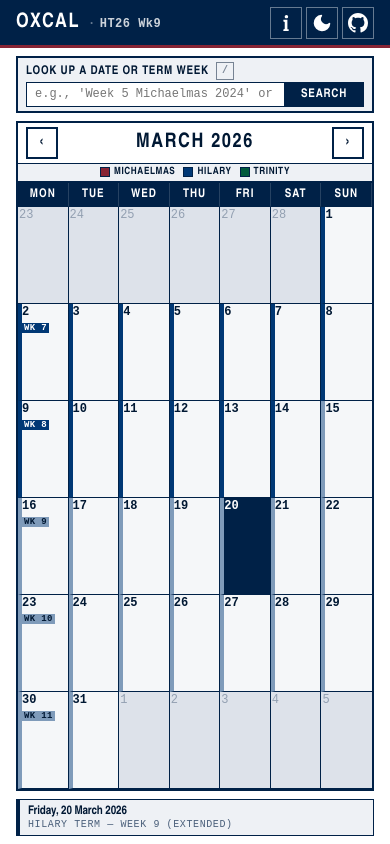
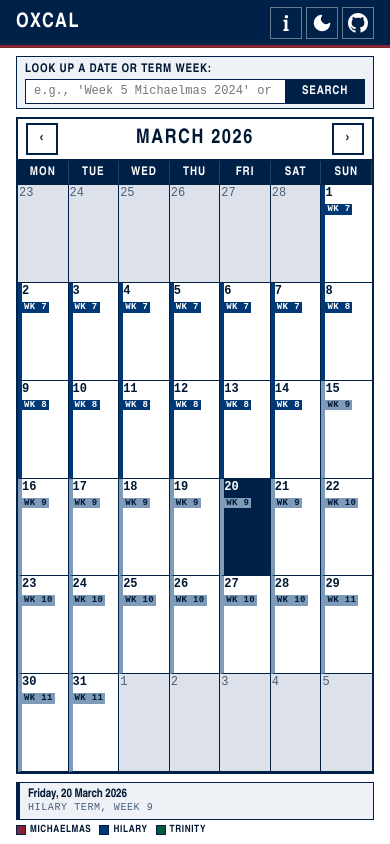
Before and after one commit to raphael-milliere/oxcal, a website built with Vite: page index.html in a window 390 px wide. Built offline with nearby package versions, Linux system fonts and the light colour scheme; a web font is replaced by a local one.

Commit message:
Revert "style: improve calendar design with visual rhythm, reduced noise, and better UX"
This reverts commit 38c040bfd2347b9c9bb257847634ffd3cc48d6bf.

```diff
--- a/index.html
+++ b/index.html
@@ -52,7 +52,6 @@
         <div class="header-text">
           <h1 class="app-title">OxCal</h1>
           <p class="app-subtitle">Oxford University Term Calendar</p>
-          <span id="term-context" class="term-context"></span>
         </div>
         <div class="header-actions">
           <button type="button"
@@ -101,7 +100,7 @@
       <section class="search-section" aria-label="Date Search">
         <div class="search-container">
           <label for="date-search" class="search-label">
-            Look up a date or term week <kbd class="search-kbd">/</kbd>
+            Look up a date or term week:
           </label>
           <div class="search-input-group">
             <input
@@ -130,11 +129,6 @@
             <span aria-hidden="true">›</span>
           </button>
         </div>
-        <div class="calendar-legend" aria-label="Term colour key">
-          <div class="legend-item"><span class="legend-color michaelmas"></span> Michaelmas</div>
-          <div class="legend-item"><span class="legend-color hilary"></span> Hilary</div>
-          <div class="legend-item"><span class="legend-color trinity"></span> Trinity</div>
-        </div>
         <div id="calendar-grid" class="calendar-grid" role="grid" aria-label="Calendar">
           <!-- Calendar will be generated here -->
         </div>
@@ -144,6 +138,11 @@
       <section class="info-panel-section" aria-label="Date Information">
         <div id="info-panel" class="info-panel" aria-live="polite">
           <!-- Unified information display will be shown here -->
+        </div>
+        <div class="term-legend" aria-label="Term colour key">
+          <div class="legend-item"><span class="legend-color michaelmas"></span> Michaelmas</div>
+          <div class="legend-item"><span class="legend-color hilary"></span> Hilary</div>
+          <div class="legend-item"><span class="legend-color trinity"></span> Trinity</div>
         </div>
       </section>
 
--- a/src/css/base.css
+++ b/src/css/base.css
@@ -23,11 +23,6 @@
   --color-text: #001833;  /* Very dark Oxford Blue */
   --color-text-muted: #4a5f7a;
   --color-muted-bg: #dde2ea;  /* Stronger muted background */
-
-  /* Term background tints for calendar rhythm */
-  --color-michaelmas-tint: #faf6f7;
-  --color-hilary-tint: #f5f7f9;
-  --color-trinity-tint: #f5f8f7;
 
   /* Typography - Intentional brutalist choices */
   --font-family: 'Familjen Grotesk', 'Arial Narrow', Helvetica, sans-serif;
@@ -268,14 +263,18 @@ th {
   font-family: var(--font-family-mono);
 }
 
-/* Minimal transitions - snappy brutalist feel without visual flicker */
+/* Remove animations for brutalist design (scoped to app elements) */
+.app-header,
+.app-main,
+.calendar-grid,
 .calendar-day,
+.search-section,
+.info-panel,
+.modal-overlay,
 .nav-button,
 .theme-toggle,
-.info-button,
-.github-button,
 .search-button,
-.btn,
-.suggestion-item {
-  transition: background-color 60ms ease-out, color 60ms ease-out, border-color 60ms ease-out;
+.btn {
+  animation: none !important;
+  transition: none !important;
 }
--- a/src/css/components.css
+++ b/src/css/components.css
@@ -31,19 +31,6 @@
   border-right: none;
 }
 
-.day-abbr {
-  display: none;
-}
-
-@media (max-width: 374px) {
-  .day-full {
-    display: none;
-  }
-  .day-abbr {
-    display: inline;
-  }
-}
-
 /* Calendar Day Cell */
 .calendar-day {
   background-color: var(--color-background);
@@ -66,19 +53,6 @@
 
 .calendar-day:hover:not(.other-month) {
   background-color: var(--color-surface);
-}
-
-/* Term background tints for visual rhythm */
-.calendar-day.term-michaelmas:not(.other-month):not(.highlighted):not(.today) {
-  background-color: var(--color-michaelmas-tint);
-}
-
-.calendar-day.term-hilary:not(.other-month):not(.highlighted):not(.today) {
-  background-color: var(--color-hilary-tint);
-}
-
-.calendar-day.term-trinity:not(.other-month):not(.highlighted):not(.today) {
-  background-color: var(--color-trinity-tint);
 }
 
 .calendar-day.other-month {
@@ -229,11 +203,6 @@
 .calendar-day.other-month .day-number {
   color: var(--color-text-muted);
   font-weight: 400;
-  opacity: 0.5;
-}
-
-.calendar-day.other-month.highlighted {
-  opacity: 0.5;
 }
 
 /* Term Week Badge - Readable labels */
--- a/src/css/layout.css
+++ b/src/css/layout.css
@@ -61,24 +61,6 @@
   letter-spacing: 0.04em;
   opacity: 0.7;
   display: none; /* Hide on mobile by default */
-}
-
-.term-context {
-  font-size: var(--font-size-sm);
-  font-family: var(--font-family-mono);
-  font-weight: 700;
-  letter-spacing: 0.04em;
-  opacity: 0.8;
-}
-
-.term-context:empty {
-  display: none;
-}
-
-.term-context:not(:empty)::before {
-  content: '·';
-  margin-right: var(--spacing-sm);
-  opacity: 0.5;
 }
 
 /* Theme Toggle - Minimal square button */
@@ -202,7 +184,7 @@
 
 /* Search Section - Compact, visually subordinate to calendar */
 .search-section {
-  border: var(--border-width-thick) solid var(--color-border);
+  border: var(--border-width) solid var(--color-border);
   padding: var(--spacing-sm) var(--spacing-md);
   margin-bottom: var(--spacing-md);
   background: var(--color-surface);
@@ -220,23 +202,6 @@
   margin-bottom: var(--spacing-xs);
   text-transform: uppercase;
   letter-spacing: 0.06em;
-}
-
-.search-kbd {
-  display: inline-flex;
-  align-items: center;
-  justify-content: center;
-  min-width: 18px;
-  height: 18px;
-  padding: 0 4px;
-  font-family: var(--font-family-mono);
-  font-size: 10px;
-  font-weight: 700;
-  border: var(--border-width) solid currentColor;
-  opacity: 0.5;
-  vertical-align: middle;
-  margin-left: var(--spacing-sm);
-  text-transform: none;
 }
 
 .search-input-group {
@@ -369,15 +334,12 @@
   opacity: 0.8;
 }
 
-.calendar-legend {
+.term-legend {
   display: flex;
   flex-direction: row;
   gap: var(--spacing-xl);
-  padding: var(--spacing-xs) var(--spacing-md);
-  border-bottom: var(--border-width) solid var(--color-border);
-  background: var(--color-surface);
-  flex-shrink: 0;
-  justify-content: center;
+  margin-top: var(--spacing-sm);
+  font-size: var(--font-size-sm);
 }
 
 .legend-item {
@@ -485,7 +447,7 @@
     padding: var(--spacing-xs) var(--spacing-md);
   }
 
-  .calendar-legend {
+  .term-legend {
     display: none;
   }
 }
@@ -504,7 +466,7 @@
     font-size: 10px;
   }
 
-  .calendar-legend {
+  .term-legend {
     gap: var(--spacing-md);
   }
 
@@ -539,10 +501,6 @@
 
   .app-subtitle {
     display: inline;
-  }
-
-  .term-context {
-    display: none;
   }
 
   .calendar-header {
--- a/src/css/themes.css
+++ b/src/css/themes.css
@@ -24,15 +24,10 @@
   --color-hilary-faded: #2e4a64;
   --color-trinity-faded: #2a5240;
 
-  /* Term background tints for calendar rhythm */
-  --color-michaelmas-tint: #1a1c2e;
-  --color-hilary-tint: #111f33;
-  --color-trinity-tint: #0f1f2e;
-
   /* Dark neutrals */
   --color-background: #0a1628;
   --color-surface: #111e33;
-  --color-border: #2a4f7a;
+  --color-border: #1e3a5f;
   --color-text: #dce6f0;
   --color-text-muted: #7a96b4;
   --color-muted-bg: #0e1a2d;
--- a/src/js/app.js
+++ b/src/js/app.js
@@ -44,7 +44,6 @@ async function init() {
     initializeEventListeners();
     handleURLParams();
     updateInfoPanel('today');
-    updateHeaderTermContext();
 
     showLoading(false);
   } catch (error) {
@@ -198,16 +197,6 @@ function initializeEventListeners() {
       }
     });
   }
-
-  // Global "/" keyboard shortcut to focus search
-  document.addEventListener('keydown', (e) => {
-    if (e.key === '/' && !e.target.closest('input, textarea, select') &&
-        !document.getElementById('info-modal')?.classList.contains('active')) {
-      e.preventDefault();
-      const searchInput = document.getElementById('date-search');
-      if (searchInput) searchInput.focus();
-    }
-  });
 }
 
 /**
@@ -540,26 +529,6 @@ function updateMonthHeader() {
 }
 
 /**
- * Update header term context indicator (mobile)
- */
-function updateHeaderTermContext() {
-  const el = document.getElementById('term-context');
-  if (!el) return;
-
-  const today = getToday();
-  const termWeek = findTermWeekForDate(today);
-
-  if (termWeek) {
-    const abbrevs = { michaelmas: 'MT', hilary: 'HT', trinity: 'TT' };
-    const abbrev = abbrevs[termWeek.term.toLowerCase()] || termWeek.term;
-    const year = String(today.getFullYear()).slice(-2);
-    el.textContent = `${abbrev}${year} Wk${termWeek.week}`;
-  } else {
-    el.textContent = '';
-  }
-}
-
-/**
  * Update the unified info panel based on current state
  */
 function updateInfoPanel(mode, data = null) {
@@ -576,13 +545,10 @@ function updateInfoPanel(mode, data = null) {
 
       if (todayTermWeek) {
         const termName = todayTermWeek.term.charAt(0).toUpperCase() + todayTermWeek.term.slice(1);
-        const weekLabel = todayTermWeek.week >= 1 && todayTermWeek.week <= 8
-          ? `Week ${todayTermWeek.week} of 8`
-          : `Week ${todayTermWeek.week} (extended)`;
         html = `
           <div class="info-content">
             <div class="info-line primary">${formatDate(today, 'full')}</div>
-            <div class="info-line secondary">${termName} Term — ${weekLabel}</div>
+            <div class="info-line secondary">${termName} Term, Week ${todayTermWeek.week}</div>
           </div>
         `;
       } else {
@@ -603,13 +569,10 @@ function updateInfoPanel(mode, data = null) {
 
       if (selectedTermWeek) {
         const termName = selectedTermWeek.term.charAt(0).toUpperCase() + selectedTermWeek.term.slice(1);
-        const weekLabel = selectedTermWeek.week >= 1 && selectedTermWeek.week <= 8
-          ? `Week ${selectedTermWeek.week} of 8`
-          : `Week ${selectedTermWeek.week} (extended)`;
         html = `
           <div class="info-content">
             <div class="info-line primary">${formatDate(selectedDate, 'full')}</div>
-            <div class="info-line secondary">${termName} Term — ${weekLabel}</div>
+            <div class="info-line secondary">${termName} Term, Week ${selectedTermWeek.week}</div>
           </div>
         `;
       } else {
--- a/src/js/components/calendar.js
+++ b/src/js/components/calendar.js
@@ -217,9 +217,8 @@ export class Calendar {
     dayNumber.textContent = date.getDate();
     dayDiv.appendChild(dayNumber);
 
-    // Add term week badge - show on Mondays by default, all days when highlighted
-    const isMonday = date.getDay() === 1;
-    if (termWeek && (isCurrentMonth || isHighlighted) && (isMonday || isHighlighted)) {
+    // Add term week badge if applicable
+    if (termWeek && (isCurrentMonth || isHighlighted)) {
       const badge = document.createElement('div');
       badge.innerHTML = this.createTermWeekBadge(termWeek);
       dayDiv.appendChild(badge);
@@ -262,12 +261,11 @@ export class Calendar {
     // Clear container
     this.container.innerHTML = '';
 
-    // Add day headers with abbreviated variants for small screens
-    const dayAbbrs = ['M', 'T', 'W', 'T', 'F', 'S', 'S'];
+    // Add day headers
     this.dayNames.forEach((dayName, index) => {
       const header = document.createElement('div');
       header.className = 'calendar-day-header';
-      header.innerHTML = `<span class="day-full">${dayName}</span><span class="day-abbr">${dayAbbrs[index]}</span>`;
+      header.textContent = dayName;
       header.setAttribute('role', 'columnheader');
       header.setAttribute('aria-label', ['Monday', 'Tuesday', 'Wednesday', 'Thursday', 'Friday', 'Saturday', 'Sunday'][index]);
       this.container.appendChild(header);
```
Also changed, not shown: src/js/components/calendar.test.js (+2 -2 lines).
